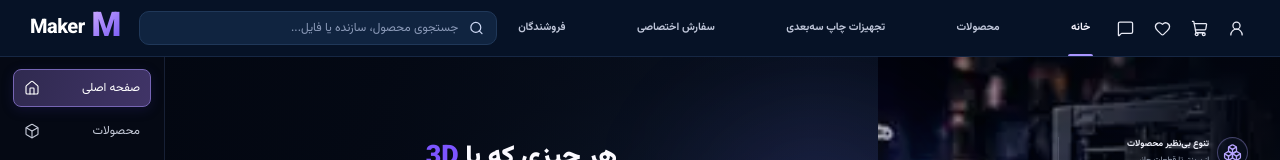
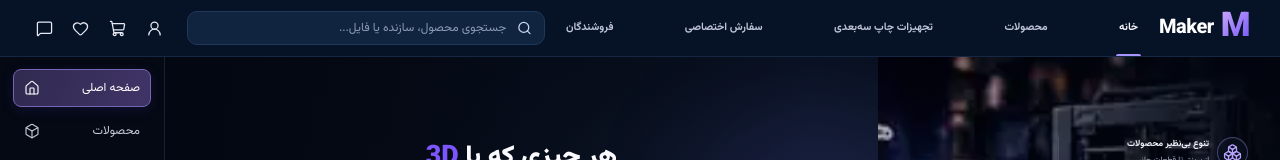
Before and after one commit to ParisaAtaee2000/web-projects, a React (Vite) app in the folder 3d-marketplace/: page / in a window 1280 px wide. Shown: the top 160 px of the page. Built offline with nearby package versions, Linux system fonts and the light colour scheme.

Commit message:
Move Maker logo to the right side of the header

```diff
--- a/3d-marketplace/src/components/header/header.css
+++ b/3d-marketplace/src/components/header/header.css
@@ -632,3 +632,17 @@
 @media (prefers-reduced-motion: reduce) {
   .header-search__clear { transition: none; }
 }
+
+
+/* Put the Maker logo on the right side of the desktop header. */
+@media (min-width: 761px) {
+  .reference-header {
+    grid-template-areas: "actions search nav brand";
+  }
+  .reference-header .brand {
+    justify-self: end;
+  }
+  .reference-header .header-actions {
+    justify-self: start;
+  }
+}
```
